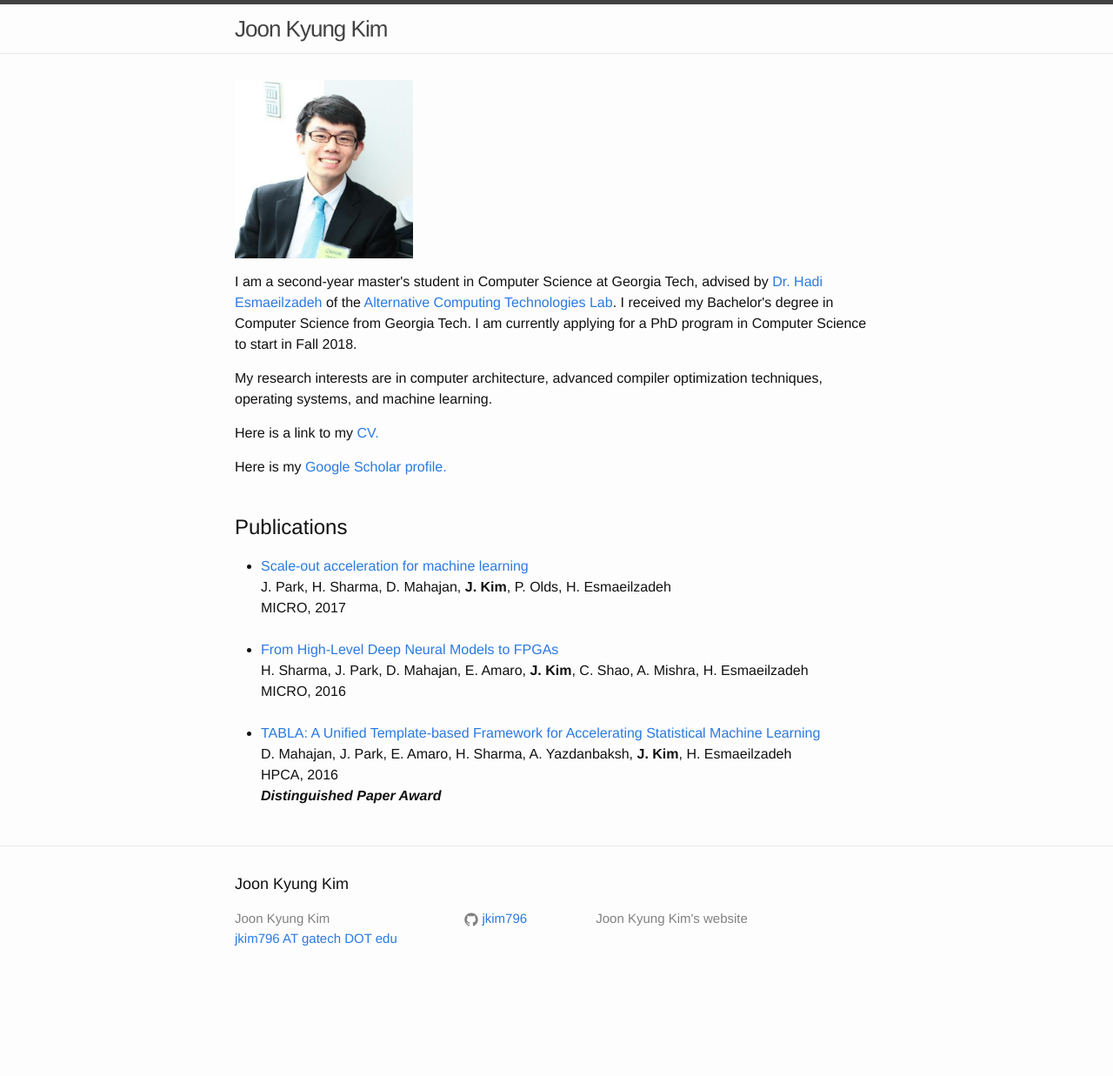
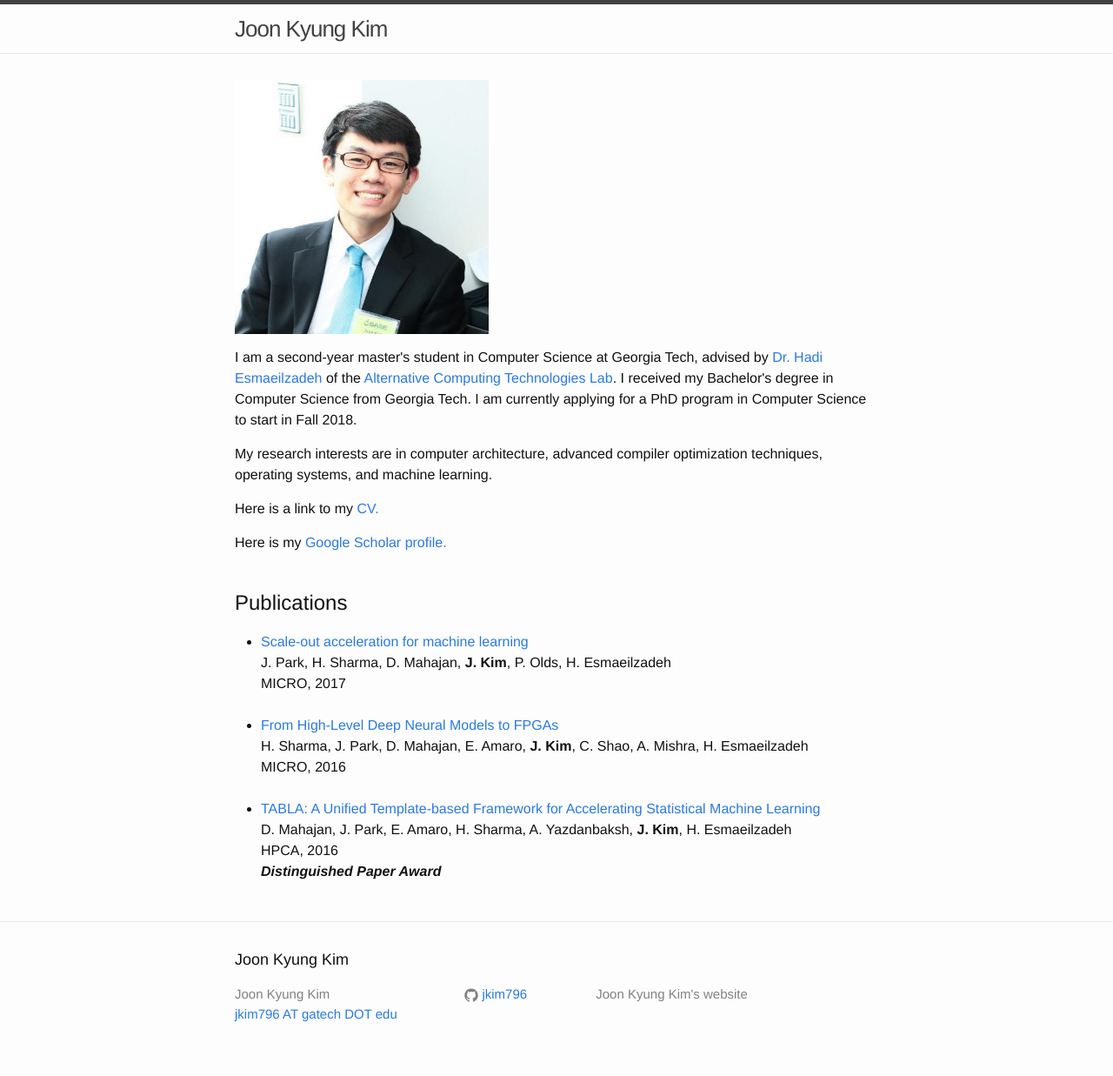
Before and after one commit to jkim796/jkim796.github.io, a Jekyll site: the page built from index.html, in a window 1280 px wide. Shown: the whole page at 87% size. Built offline with Jekyll 4.4.1, drawn with Linux system fonts in a browser that asks for light colours; before the commit the page ends 1150 px from its top, so only the background shows below that.

Commit message:
img size

```diff
--- a/index.html
+++ b/index.html
@@ -4,7 +4,7 @@ layout: default
 
 <div class="home">
 
-  <p><img src="./joon.jpg" style="width:205px;"></p>
+  <p><img src="./joon.jpg" style="width:292px;"></p>
   <p>I am a second-year master's student in Computer Science at Georgia Tech, advised by <a href="https://www.cc.gatech.edu/~hadi/">Dr. Hadi Esmaeilzadeh</a> of the <a href="http://act-lab.org/">Alternative Computing Technologies Lab</a>. I received my Bachelor's degree in Computer Science from Georgia Tech. I am currently applying for a PhD program in Computer Science to start in Fall 2018.</p>
   <p>My research interests are in computer architecture, advanced compiler optimization techniques, operating systems, and machine learning.</p>
   <p>Here is a link to my <a href="./CV.pdf">CV.</a></p>
```
